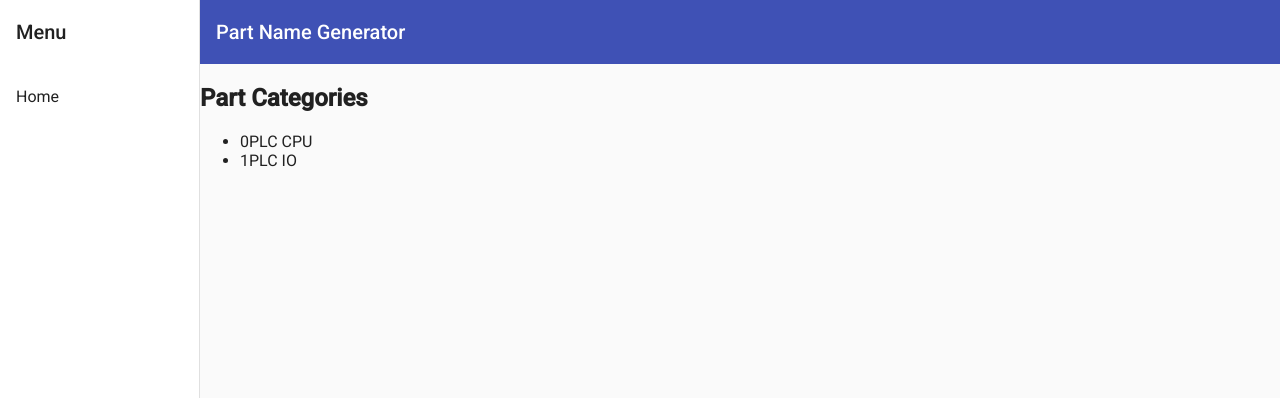
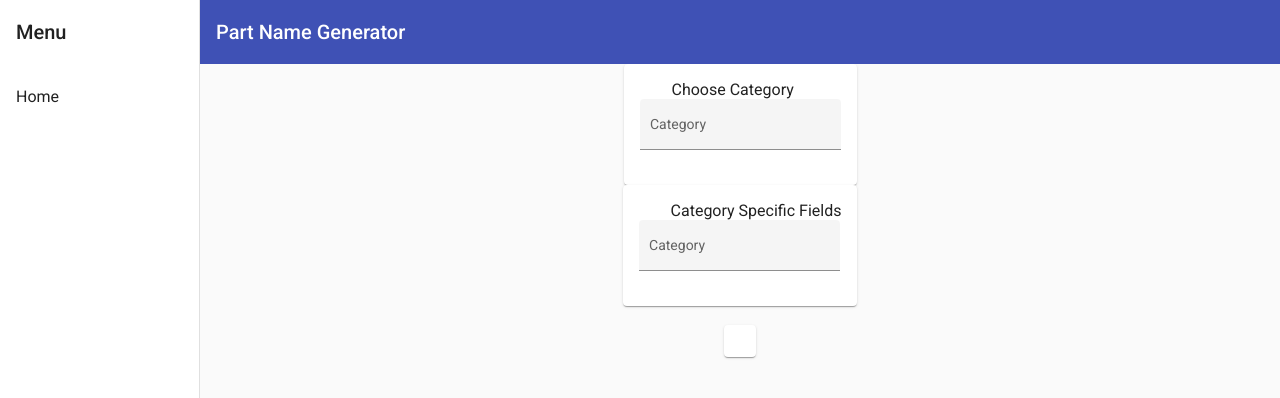
Before and after one commit to cameroncoats/part-namer, an Angular app: page / in a window 1280 px wide. Shown: the top 398 px of the page. Built offline with nearby package versions, Linux system fonts and the light colour scheme; what @ngneat/transloco would draw is missing.

Commit message:
start dynamic form in name-gen-component

```diff
--- a/src/app/name-gen/name-gen.component.html
+++ b/src/app/name-gen/name-gen.component.html
@@ -1,7 +1,70 @@
-<h2>Part Categories</h2>
-<ul>
-  <li *ngFor="let partCategory of partCategories">
-      <span>{{partCategory.id}}</span>
-      <span>{{partCategory.name}}</span>
-  </li>
-</ul>
+<div class="container">
+  <div fxLayout="row" fxLayoutAlign="center center" class="content">
+    <mat-card class="card">
+      <mat-card-header>
+        Choose Category
+      </mat-card-header>
+      <mat-card-content>
+        <form class="example-form">
+          <mat-form-field class="example-full-width" appearance="fill">
+            <mat-label>Category</mat-label>
+            <input
+              type="text"
+              placeholder="Pick one"
+              aria-label="Category"
+              matInput
+              [formControl]="name"
+              [matAutocomplete]="auto"
+            />
+            <mat-autocomplete #auto="matAutocomplete">
+              <mat-option
+                *ngFor="let partCategory of partCategories"
+                [value]="partCategory.name"
+              >
+                {{ partCategory.name }}
+              </mat-option>
+            </mat-autocomplete>
+          </mat-form-field>
+        </form>
+      </mat-card-content>
+    </mat-card>
+  </div>
+  <div fxLayout="row" fxLayoutAlign="center center" class="content">
+    <mat-card class="card">
+      <mat-card-header>
+        Category Specific Fields
+      </mat-card-header>
+      <mat-card-content>
+        <form class="example-form">
+          <mat-form-field class="example-full-width" appearance="fill">
+            <mat-label>Category</mat-label>
+            <input
+              type="text"
+              placeholder="Pick one"
+              aria-label="Category"
+              matInput
+              [formControl]="name"
+              [matAutocomplete]="auto"
+            />
+            <mat-autocomplete #auto="matAutocomplete">
+              <mat-option
+                *ngFor="let partCategory of partCategories"
+                [value]="partCategory.name"
+              >
+                {{ partCategory.name }}
+              </mat-option>
+            </mat-autocomplete>
+          </mat-form-field>
+        </form>
+      </mat-card-content>
+    </mat-card>
+  </div>
+  <br />
+  <div fxLayout="row" fxLayoutAlign="center center" class="content">
+    <mat-card>
+      <mat-card-content>
+        <pre></pre>
+      </mat-card-content>
+    </mat-card>
+  </div>
+</div>
--- a/src/app/name-gen/name-gen.component.ts
+++ b/src/app/name-gen/name-gen.component.ts
@@ -1,17 +1,27 @@
 import { Component, OnInit } from '@angular/core';
 import { PartCategoryService } from '../part-category.service';
 import { PartCategory } from '../../PartCategory';
+import {
+  FormBuilder,
+  FormArray,
+  FormGroup,
+  FormControl,
+  Validators,
+} from '@angular/forms';
 
 @Component({
   selector: 'app-name-gen',
   templateUrl: './name-gen.component.html',
-  styleUrls: ['./name-gen.component.css']
+  styleUrls: ['./name-gen.component.css'],
 })
 export class NameGenComponent implements OnInit {
+  partCategories: PartCategory[] = [];
+  name = new FormControl();
 
-  partCategories: PartCategory[] = [];
-
-  constructor(private partCategoryService: PartCategoryService) { }
+  constructor(
+    private partCategoryService: PartCategoryService,
+    private fb: FormBuilder
+  ) {}
 
   ngOnInit(): void {
     this.getPartCategories();
@@ -20,5 +30,4 @@ export class NameGenComponent implements OnInit {
   getPartCategories(): void {
     this.partCategories = this.partCategoryService.getPartCategories();
   }
-
 }
```
Also changed, not shown: src/app/app.module.ts (+8 -1 lines).
